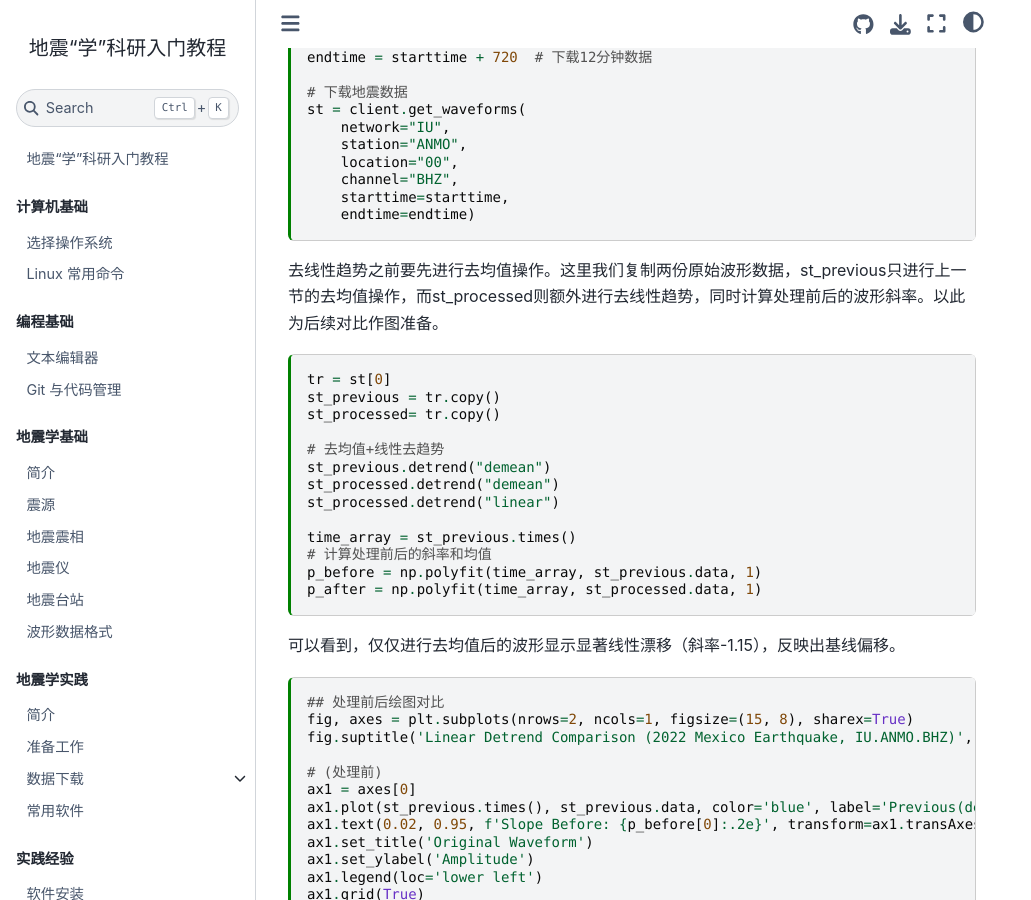
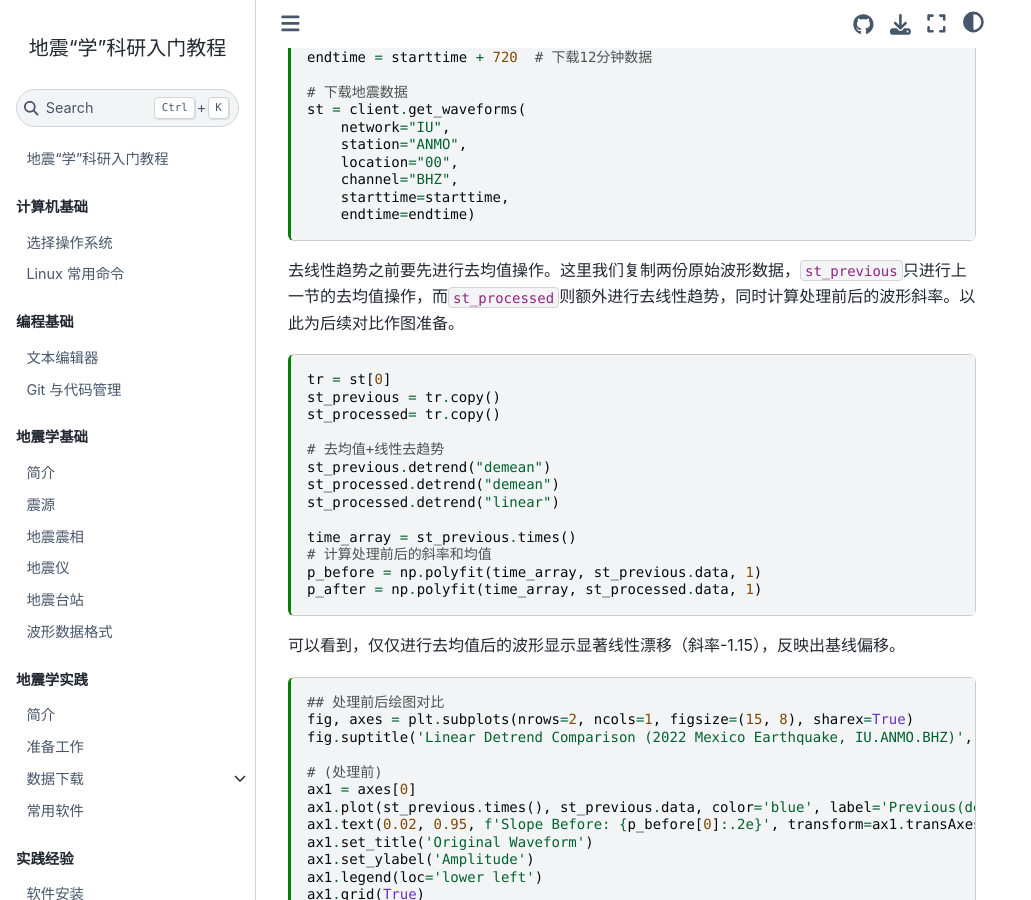
Before and after one commit to seismo-learn/seismology101, a Jupyter Book: the page built from source/exercises/detrend.md, in a window 1280 px wide and 900 px high, scrolled down 523 px. Shown: the whole window, without its empty margins (0-1031 px from the left). Built offline with Jupyter Book 1.0.4 settings and Sphinx 7.4.7 and the Sphinx Book theme 1.1.4, drawn with Linux system fonts in a browser that asks for light colours; pages that are not in the unit, such as notebooks, are missing from menus.

Commit message:
git commit -m "correct format"

````diff
--- a/source/exercises/detrend.md
+++ b/source/exercises/detrend.md
@@ -45,7 +45,7 @@ st = client.get_waveforms(
     endtime=endtime)
 ```
 
-去线性趋势之前要先进行去均值操作。这里我们复制两份原始波形数据，st_previous只进行上一节的去均值操作，而st_processed则额外进行去线性趋势，同时计算处理前后的波形斜率。以此为后续对比作图准备。
+去线性趋势之前要先进行去均值操作。这里我们复制两份原始波形数据，`st_previous`只进行上一节的去均值操作，而`st_processed`则额外进行去线性趋势，同时计算处理前后的波形斜率。以此为后续对比作图准备。
 
 ```{code-cell} ipython3
 tr = st[0]
````
